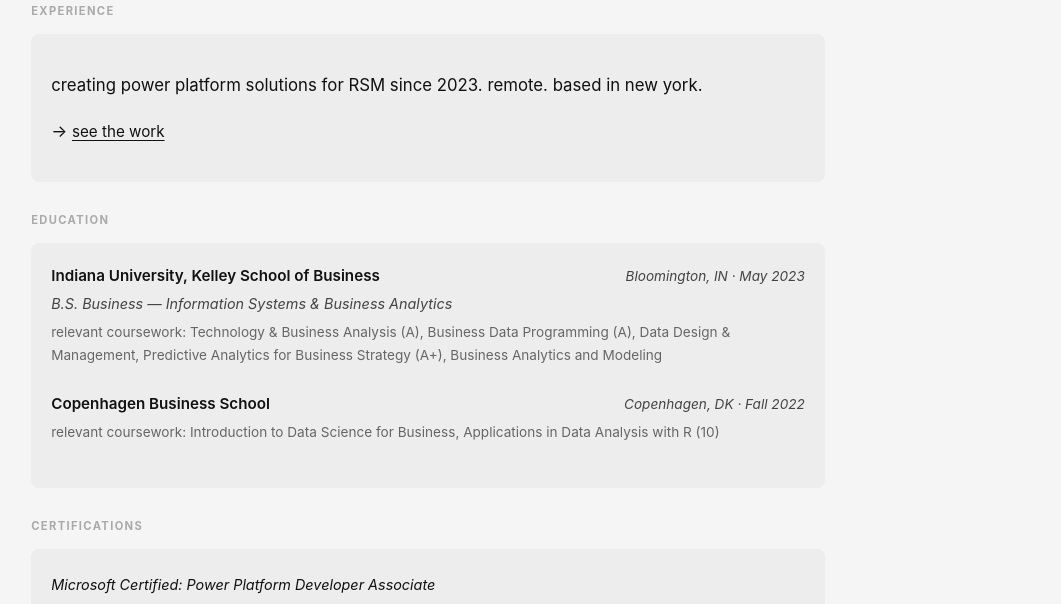
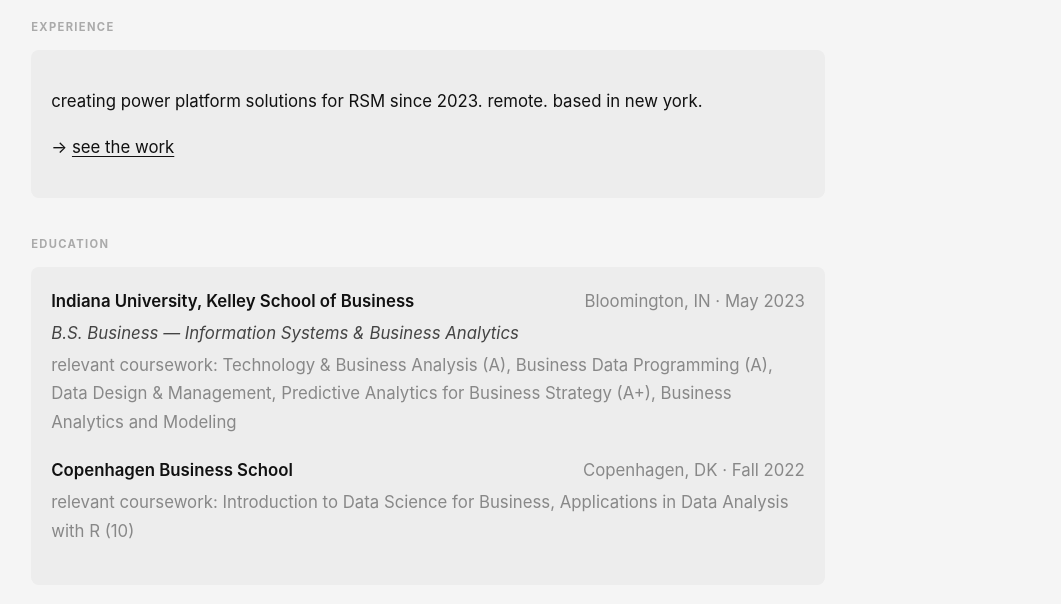
Before and after one commit to michiscoding/michiscoding.github.io, a website: page work/resume.html in a window 1280 px wide. Shown: the part 131-735 px from the top of the page, without its empty margins (212-1273 px from the left). Drawn offline with Linux system fonts and the light colour scheme.

Commit message:
fix resume spacing and font consistency

```diff
--- a/css/resume.css
+++ b/css/resume.css
@@ -1,5 +1,9 @@
 .resume-section {
-    margin-bottom: 2rem;
+    margin-bottom: 2.5rem;
+}
+
+.resume-section:first-of-type {
+    margin-top: 1.5rem;
 }
 
 .resume-section h2 {
@@ -15,13 +19,12 @@
     color: #111;
     text-decoration: underline;
     text-underline-offset: 3px;
-    font-size: 0.95rem;
 }
 
 .resume-link:hover { color: #555; }
 
 .edu-block {
-    margin-bottom: 1.5rem;
+    margin-bottom: 1.25rem;
 }
 
 .edu-header {
@@ -33,27 +36,22 @@
 
 .edu-school {
     font-weight: 600;
-    font-size: 0.95rem;
 }
 
 .edu-meta {
-    font-style: italic;
-    font-size: 0.85rem;
-    color: #444;
+    color: #888;
     white-space: nowrap;
 }
 
 .edu-degree {
     font-style: italic;
-    font-size: 0.9rem;
     color: #444;
     margin-top: 0.2rem;
 }
 
 .edu-courses {
-    font-size: 0.85rem;
-    color: #666;
-    margin-top: 0.25rem;
+    color: #888;
+    margin-top: 0.2rem;
 }
 
 .cert-list {
@@ -64,7 +62,6 @@
 
 .cert-list li {
     font-style: italic;
-    font-size: 0.9rem;
     padding: 0.2rem 0;
     font-weight: 400;
     color: #111;
```
